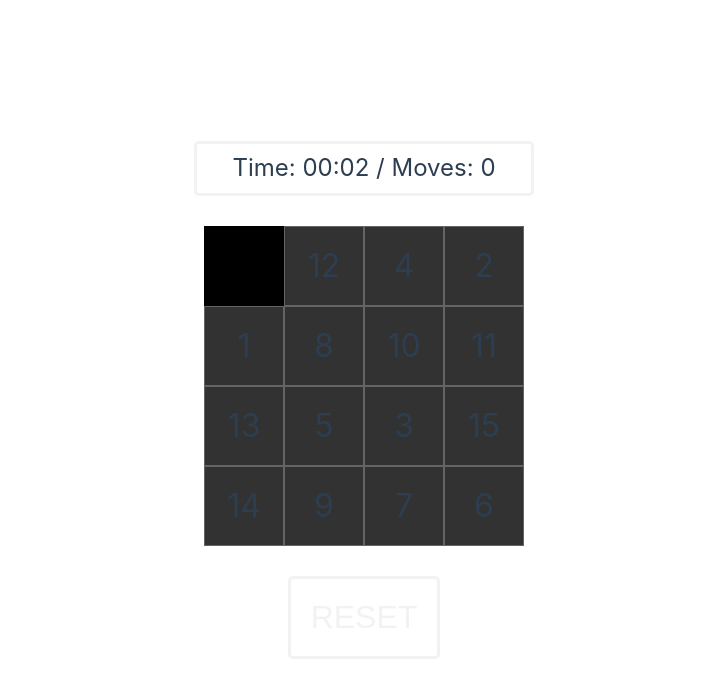
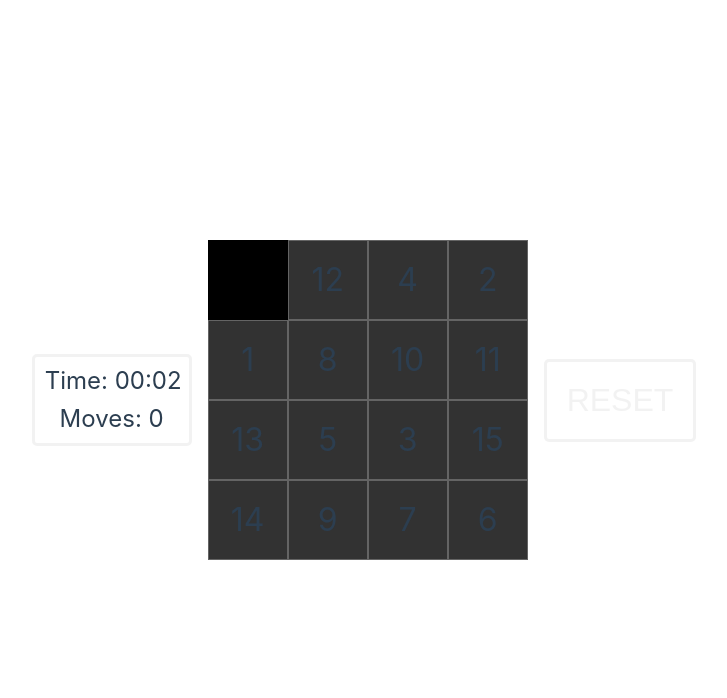
Before and after one commit to TakahashiMasaya/Game-15Puzzle, a Vue app: page / in a window 1280 px wide. Both pictures are taken after a click on the button "Press Start!!". Shown: the top 698 px of the page, without its empty margins (276-1003 px from the left). Built offline with nearby package versions, Linux system fonts and the light colour scheme.

Commit message:
fixed style

```diff
--- a/src/assets/base.css
+++ b/src/assets/base.scss
@@ -59,20 +59,26 @@
   font-weight: normal;
 }
 
+html {
+  height: 100%;
+}
 body {
   min-height: 100vh;
   color: var(--color-text);
   background: var(--color-background);
   transition: color 0.5s, background-color 0.5s;
   line-height: 1.6;
-  font-family: Inter, -apple-system, BlinkMacSystemFont, "Segoe UI", Roboto,
-    Oxygen, Ubuntu, Cantarell, "Fira Sans", "Droid Sans", "Helvetica Neue",
+  font-family: Inter, -apple-system, BlinkMacSystemFont, 'Segoe UI', Roboto,
+    Oxygen, Ubuntu, Cantarell, 'Fira Sans', 'Droid Sans', 'Helvetica Neue',
     sans-serif;
   font-size: 15px;
   text-rendering: optimizeLegibility;
   -webkit-font-smoothing: antialiased;
   -moz-osx-font-smoothing: grayscale;
   overflow: hidden;
+  height: 100dvh;
+  min-height: 100dvh;
+  height: 100%;
 }
 
 body * {
--- a/src/assets/main.css
+++ b/src/assets/main.scss
@@ -1,10 +1,11 @@
-@import "./base.css";
+@import './base.scss';
 
 #app {
   max-width: 1280px;
   margin: 0 auto;
   padding: 2rem;
-  height: 100vh;
+  width: 100%;
+  height: 100%;
   font-weight: normal;
 }
 
@@ -24,3 +25,9 @@ a,
     background-color: hsla(160, 100%, 37%, 0.2);
   }
 }
+
+@media screen and (orientation: landscape) {
+  #app {
+    padding: 1rem;
+  }
+}
--- a/src/components/MainView.vue
+++ b/src/components/MainView.vue
@@ -28,7 +28,9 @@
       @mouseup.stop="moveEnd"
     >
       <div class="frame__status">
-        Time: {{ getStatus().time }} / Moves: {{ getStatus().moves }}
+        <p>Time: {{ getStatus().time }}</p>
+        <p>/</p>
+        <p>Moves: {{ getStatus().moves }}</p>
       </div>
       <div class="frame__inner">
         <div
@@ -344,4 +346,37 @@ const moveEnd = () => {
     cursor: pointer;
   }
 }
+
+@media screen and (orientation: landscape) {
+  .frame {
+    flex-direction: row;
+    &__status {
+      margin: 0;
+      width: 10rem;
+      margin-right: 1rem;
+      p {
+        white-space: nowrap;
+        &:nth-of-type(2) {
+          display: none;
+        }
+      }
+    }
+    &__inner {
+      margin: 0;
+      margin-right: 1rem;
+    }
+  }
+}
+
+@media screen and (orientation: portrait) {
+  .frame {
+    flex-direction: column;
+    &__status {
+      p {
+        display: inline-block;
+        padding: 0.2rem;
+      }
+    }
+  }
+}
 </style>
--- a/src/main.ts
+++ b/src/main.ts
@@ -1,6 +1,6 @@
 import { createApp } from 'vue';
 import App from './App.vue';
 
-import './assets/main.css';
+import './assets/main.scss';
 
 createApp(App).mount('#app');
```
